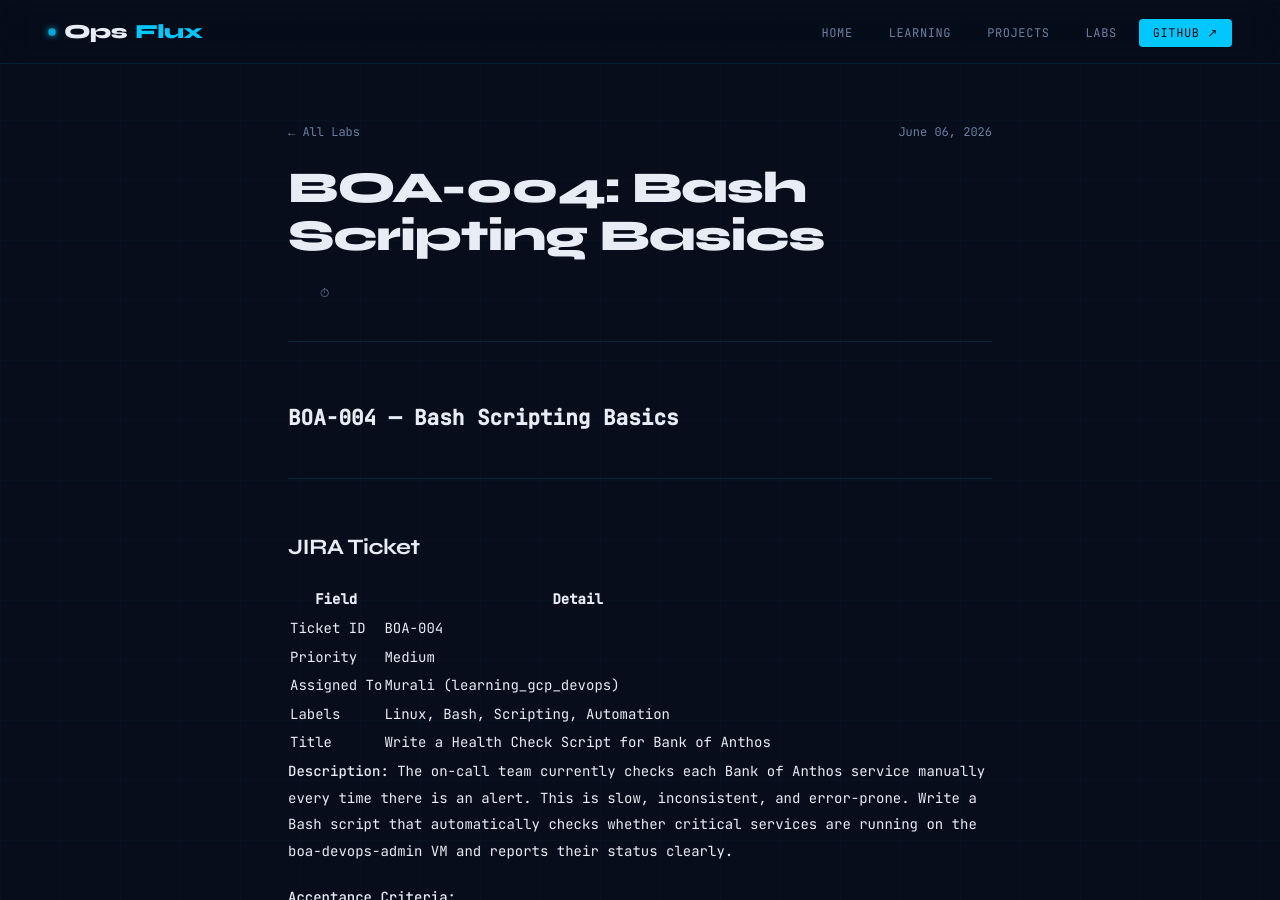
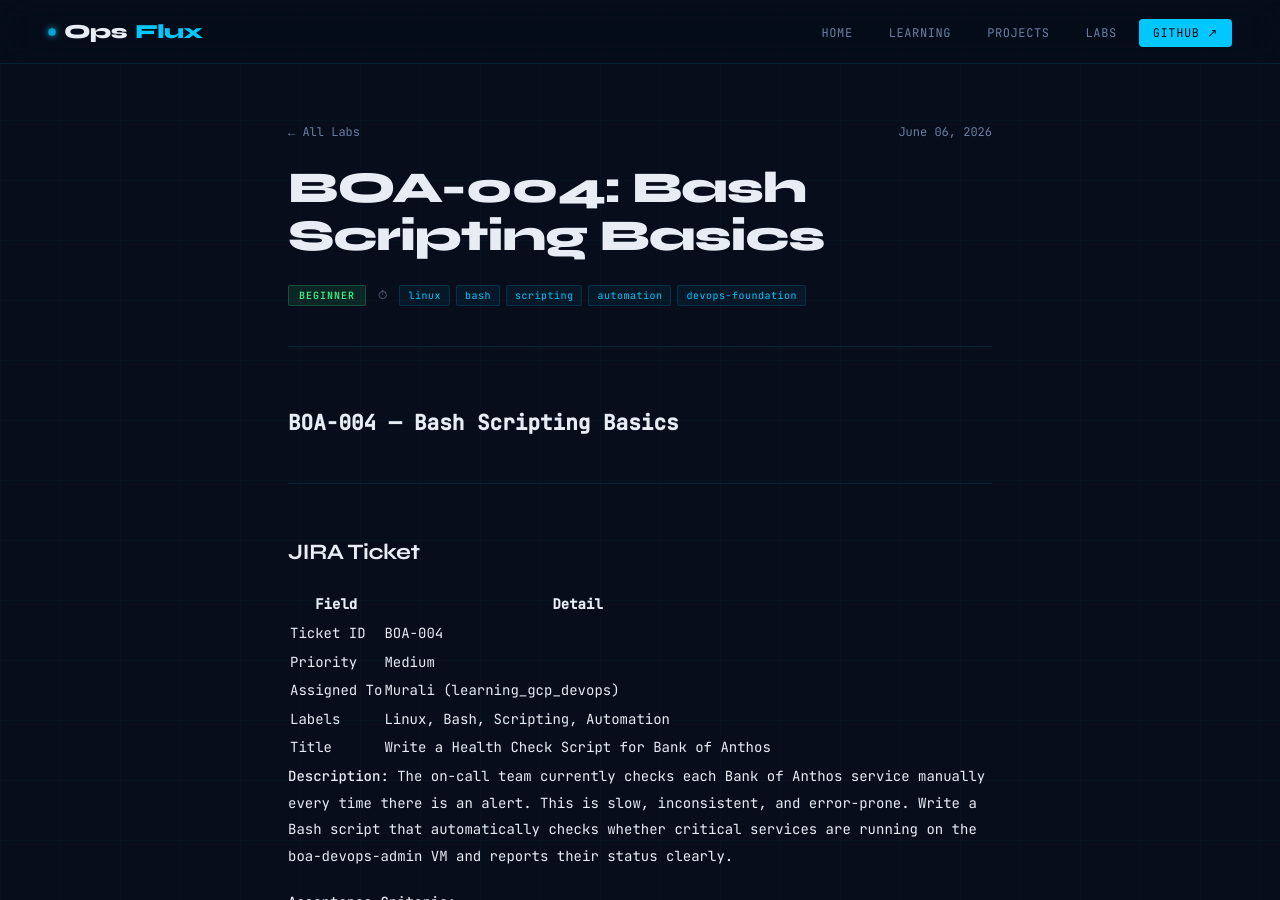
Before and after one commit to opsflux-labs/opsflux-labs, a Jekyll site: the page built from docs/_labs/BOA-004-bash-scripting-basics.md, in a window 1280 px wide and 900 px high. Built offline with Jekyll 4.4.1, drawn with Linux system fonts in a browser that asks for light colours.

Commit message:
Fix BOA-004 frontmatter: add difficulty, description, tags

```diff
--- a/docs/_labs/BOA-004-bash-scripting-basics.md
+++ b/docs/_labs/BOA-004-bash-scripting-basics.md
@@ -4,6 +4,9 @@
 lab_id: BOA-004
 topic: Bash Scripting Basics
 order: 4
+difficulty: beginner
+description: "Write your first automation script — variables, loops, if/else, and functions to build a real service health checker for Bank of Anthos."
+tags: [linux, bash, scripting, automation, devops-foundation]
 ---
 
 # BOA-004 — Bash Scripting Basics
```
